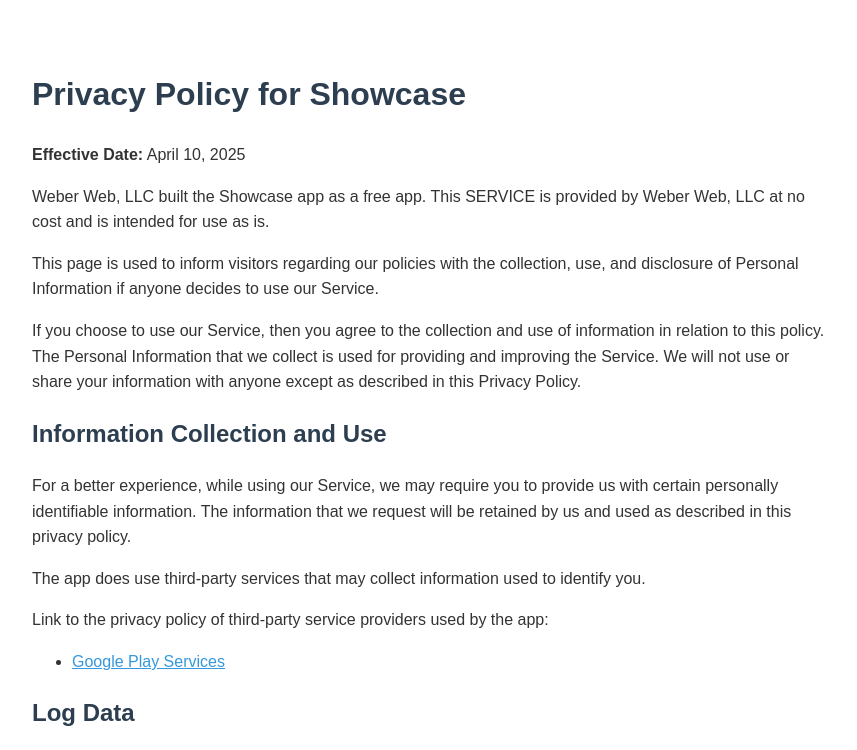
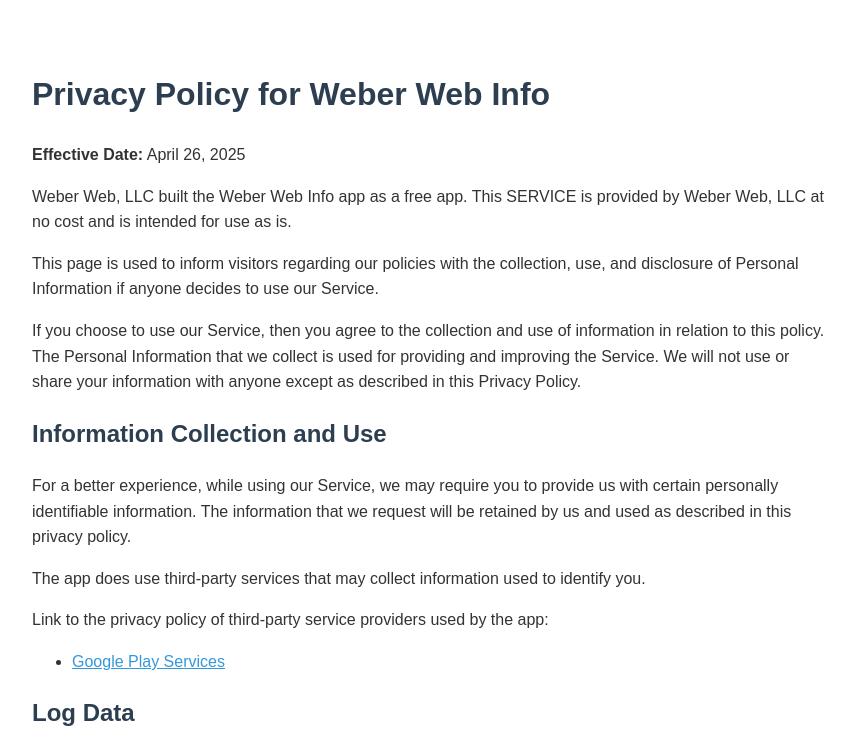
Before and after one commit to weberwebllc/showcase-privacy-policy, a plain HTML site: page index.html in a window 1280 px wide. Shown: the top 750 px of the page, without its empty margins (208-1065 px from the left). Drawn offline with Linux system fonts and the light colour scheme.

Commit message:
Update index.html
updating app name to weber web info

```diff
--- a/index.html
+++ b/index.html
@@ -4,7 +4,7 @@
   <meta charset="UTF-8" />
   <meta name="viewport" content="width=device-width, initial-scale=1.0" />
   <meta name="robots" content="index, follow">
-  <title>Privacy Policy for Showcase</title>
+  <title>Privacy Policy for Weber Web Info</title>
   <style>
     body {
       font-family: Arial, sans-serif;
@@ -24,10 +24,10 @@
   </style>
 </head>
 <body>
-  <h1>Privacy Policy for Showcase</h1>
-  <p><strong>Effective Date:</strong> April 10, 2025</p>
+  <h1>Privacy Policy for Weber Web Info</h1>
+  <p><strong>Effective Date:</strong> April 26, 2025</p>
 
-  <p>Weber Web, LLC built the Showcase app as a free app. This SERVICE is provided by Weber Web, LLC at no cost and is intended for use as is.</p>
+  <p>Weber Web, LLC built the Weber Web Info app as a free app. This SERVICE is provided by Weber Web, LLC at no cost and is intended for use as is.</p>
 
   <p>This page is used to inform visitors regarding our policies with the collection, use, and disclosure of Personal Information if anyone decides to use our Service.</p>
 
```
